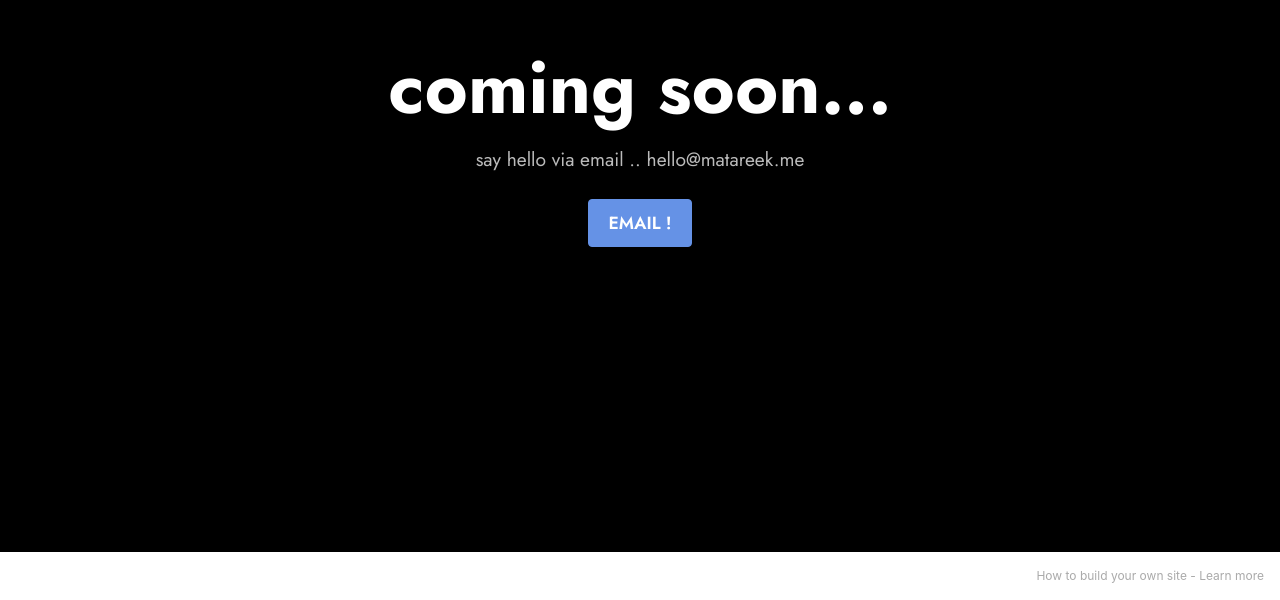
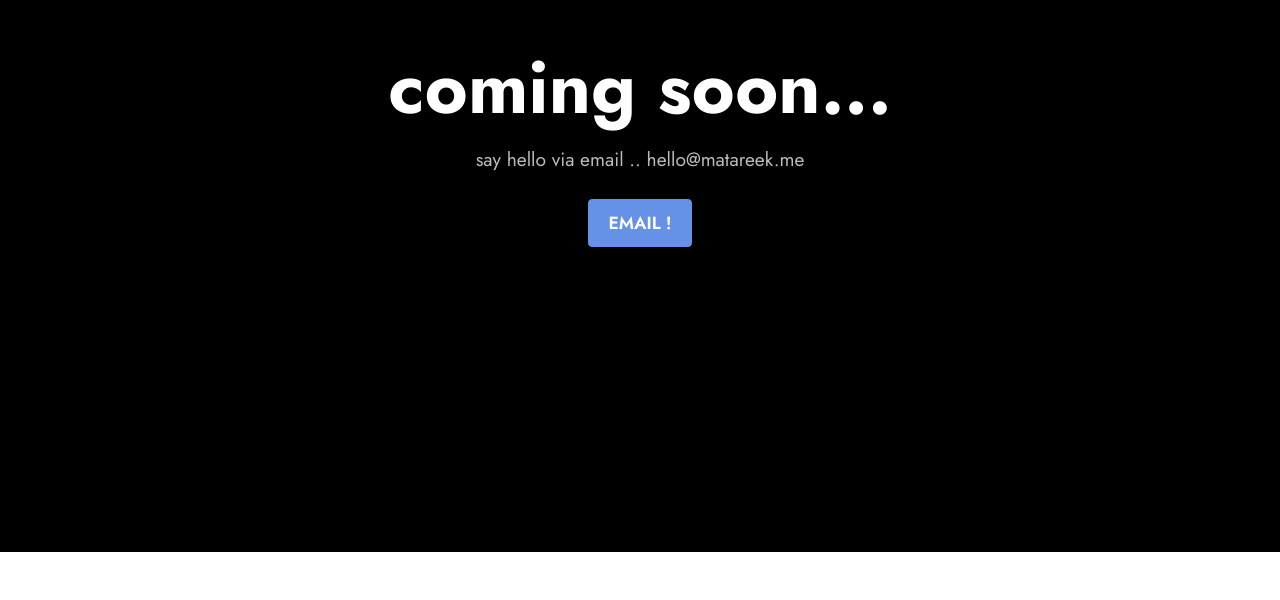
Before and after one commit to thematareek/thematareek.github.io, a plain HTML site: page index.html in a window 1280 px wide. Shown: the part 248-848 px from the top of the page. After the commit the page ends 800 px from the top, so only its background shows below. Drawn offline with Linux system fonts and the light colour scheme.

Commit message:
Update index.html

```diff
--- a/index.html
+++ b/index.html
@@ -43,7 +43,7 @@
             </div>
         </div>
     </div>
-</section><section style="background-color: #fff; font-family: -apple-system, BlinkMacSystemFont, 'Segoe UI', 'Roboto', 'Helvetica Neue', Arial, sans-serif; color:#aaa; font-size:12px; padding: 0; align-items: center; display: flex;"><a href="https://mobirise.site/e" style="flex: 1 1; height: 3rem; padding-left: 1rem;"></a><p style="flex: 0 0 auto; margin:0; padding-right:1rem;">How to build your own site - <a href="https://mobirise.site/x" style="color:#aaa;">Learn more</a></p></section><script src="assets/web/assets/jquery/jquery.min.js"></script>  <script src="assets/popper/popper.min.js"></script>  <script src="assets/tether/tether.min.js"></script>  <script src="assets/bootstrap/js/bootstrap.min.js"></script>  <script src="assets/smoothscroll/smooth-scroll.js"></script>  <script src="assets/theme/js/script.js"></script>
+</section><script src="assets/web/assets/jquery/jquery.min.js"></script>  <script src="assets/popper/popper.min.js"></script>  <script src="assets/tether/tether.min.js"></script>  <script src="assets/bootstrap/js/bootstrap.min.js"></script>  <script src="assets/smoothscroll/smooth-scroll.js"></script>  <script src="assets/theme/js/script.js"></script>
 
 
 </body>
```
